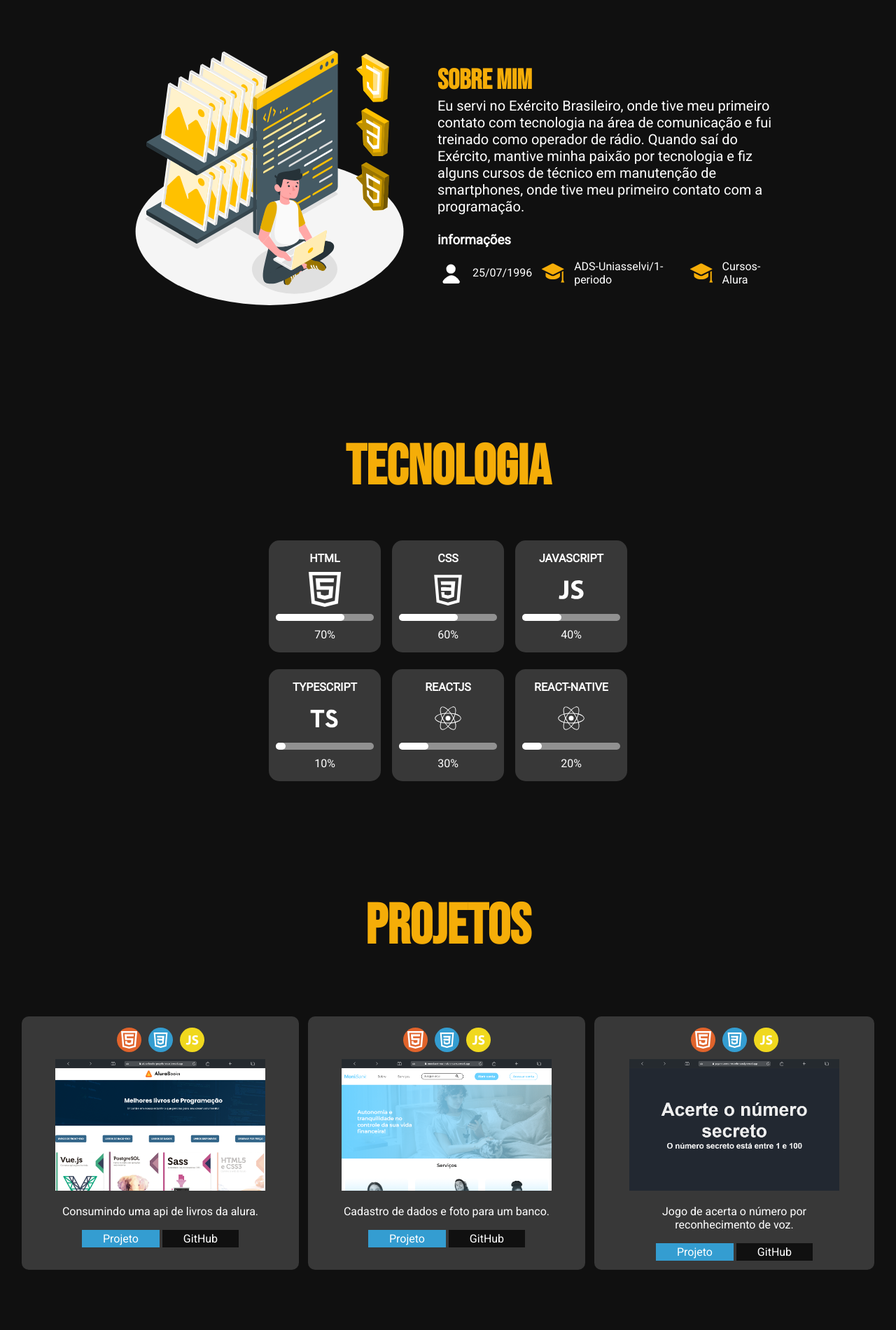
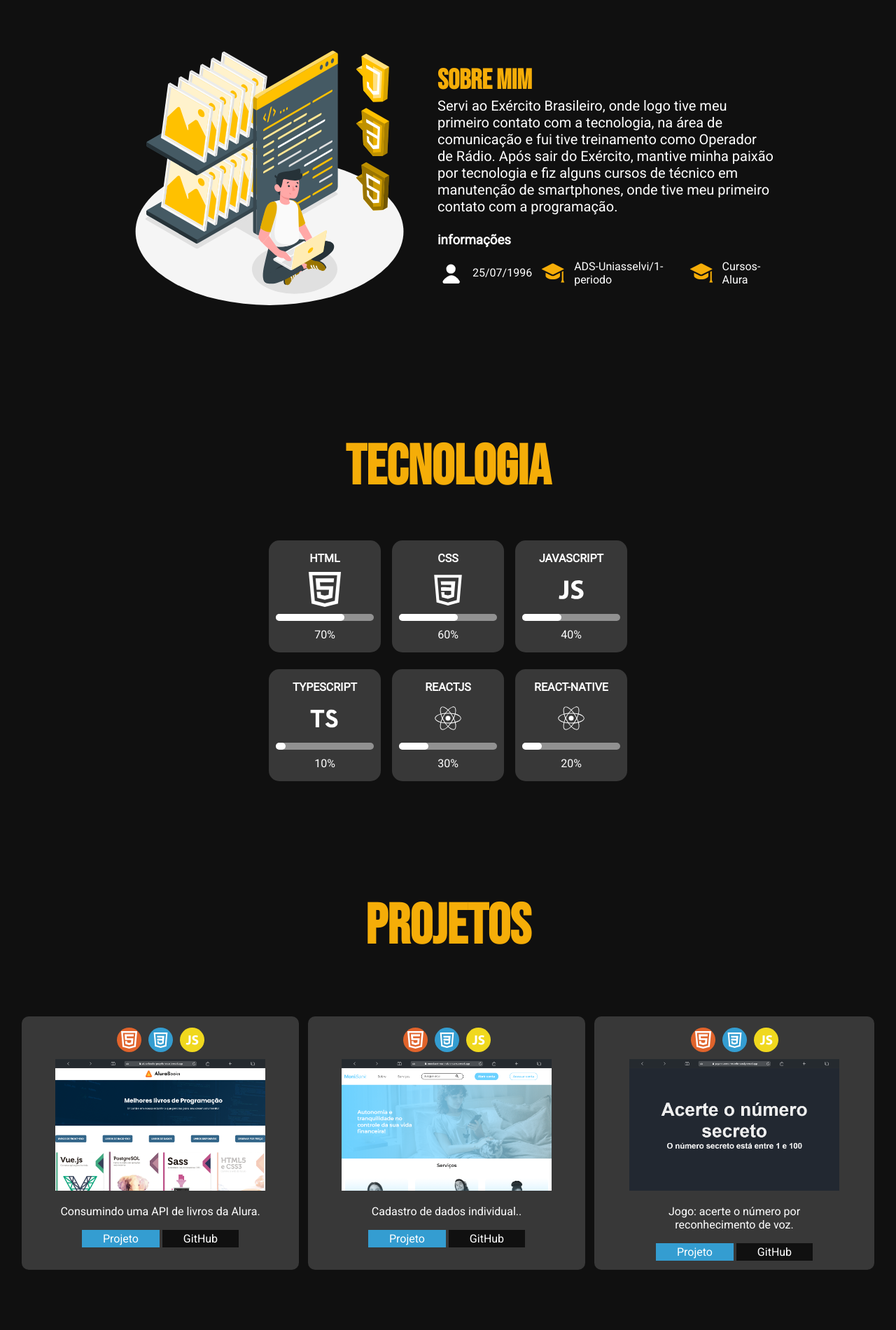
Before and after one commit to Anelicio05/portifolio, a plain HTML site: page index.html in a window 1280 px wide. Shown: the part 800-2700 px from the top of the page at 70% size. Drawn offline with Linux system fonts and the light colour scheme.

Commit message:
corrigindo erros

```diff
--- a/index.html
+++ b/index.html
@@ -16,8 +16,7 @@
             <h1>Olá, sou Anelicio</h1>
             <h2>Desenvolvedor front-and</h2>
             <p>
-                Eu sou estudante de Análise e Desenvolvimento de Sistemas e
-                estou procurando minha primeira oportunidade como programador.
+                Sou estudante de Análise e Desenvolvimento de Sistemas, estou à procura de minha primeira oportunidade, como programador.
             </p>
             <div class="status__botoes">
                 <a href="https://web.whatsapp.com/send?phone=5583999906658" target="_blank"><button><img src="img/whatsapp-svgrepo-com.svg"><img>Whatsapp</button></a>
@@ -48,9 +47,10 @@
                 <div class="sobre__mim">
                     <h2>Sobre mim</h2>
                     <p>
-                        Eu servi no Exército Brasileiro, onde tive meu primeiro contato com tecnologia na área de comunicação e
-                        fui treinado como operador de rádio. Quando saí do Exército, mantive minha paixão por tecnologia e fiz
-                        alguns cursos de técnico em manutenção de smartphones, onde tive meu primeiro contato com a programação.
+                        Servi ao Exército Brasileiro, onde logo tive meu primeiro contato com a tecnologia,
+                        na área de comunicação e fui tive treinamento como Operador de Rádio. Após sair do
+                        Exército, mantive minha paixão por tecnologia e fiz alguns cursos de técnico em manutenção
+                        de smartphones, onde tive meu primeiro contato com a programação.
                     </p>
                 </div>
                 <div class="sobre__info">
@@ -89,7 +89,7 @@
                         <div class="fundo__logo"><img class="logo__projetos" src="img/javascript-1-svgrepo-com.svg" alt=""></div>
                     </div>
                     <img class="projeto__img" src="img/projetos-img/alura-book.png" alt="">
-                    <p class="projeto__descricao">Consumindo uma api de livros da alura.</p>
+                    <p class="projeto__descricao">Consumindo uma API de livros da Alura.</p>
                     <div>
                         <a class="link" href="https://alura-books-projeto-inicial.vercel.app/" target="_blank"><span>Projeto</sapan></a>
                         <a class="link" href="https://github.com/Anelicio05/alura_books-projeto_inicial" target="_blank"><span>GitHub</sapan></a>
@@ -106,7 +106,7 @@
                                 alt=""></div>
                     </div>
                     <img class="projeto__img" src="img/projetos-img/moni-Bank.png" alt="">
-                    <p class="projeto__descricao">Cadastro de dados e foto para um banco.</p>
+                    <p class="projeto__descricao">Cadastro de dados individual..</p>
                     <div>
                         <a class="link" href="https://monibank-main-alura-curso.vercel.app/" target="_blank"><span>Projeto</sapan></a>
                         <a class="link" href="https://github.com/Anelicio05/monibank-main-alura-curso" target="_blank"><span>GitHub</sapan></a>
@@ -123,7 +123,7 @@
                                 alt=""></div>
                     </div>
                     <img class="projeto__img" src="img/projetos-img/numero-secreto.png" alt="">
-                    <p class="projeto__descricao">Jogo de acerta o número por reconhecimento de voz.</p>
+                    <p class="projeto__descricao">Jogo: acerte o número por reconhecimento de voz.</p>
                     <div>
                         <a class="link" href="https://jogo-numero-secreto-sandy.vercel.app/" target="_blank"><span>Projeto</sapan></a>
                         <a class="link" href="https://github.com/Anelicio05/jogo-numero-secreto" target="_blank"><span>GitHub</sapan></a>
@@ -140,7 +140,7 @@
                                 alt=""></div>
                     </div>
                     <img class="projeto__img" src="img/projetos-img/musica.png" alt="">
-                    <p class="projeto__descricao">Playlist com função de play e pause.</p>
+                    <p class="projeto__descricao">Playlist de músicas.</p>
                     <div>
                         <a class="link" href="https://minhas-musicas.vercel.app/" target="_blank"><span>Projeto</sapan></a>
                         <a class="link" href="https://github.com/Anelicio05/minhas_musicas" target="_blank"><span>GitHub</sapan></a>
```
